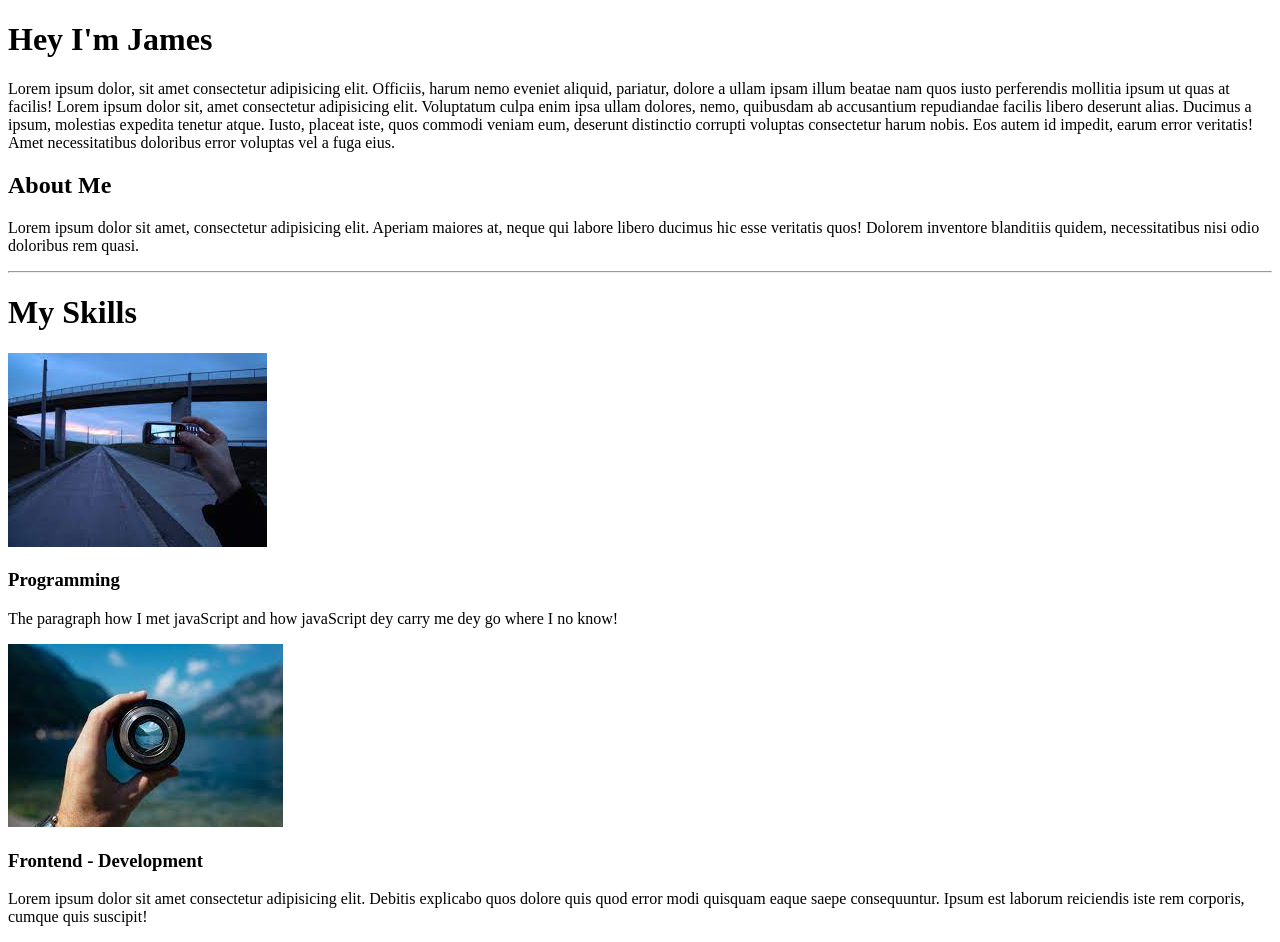
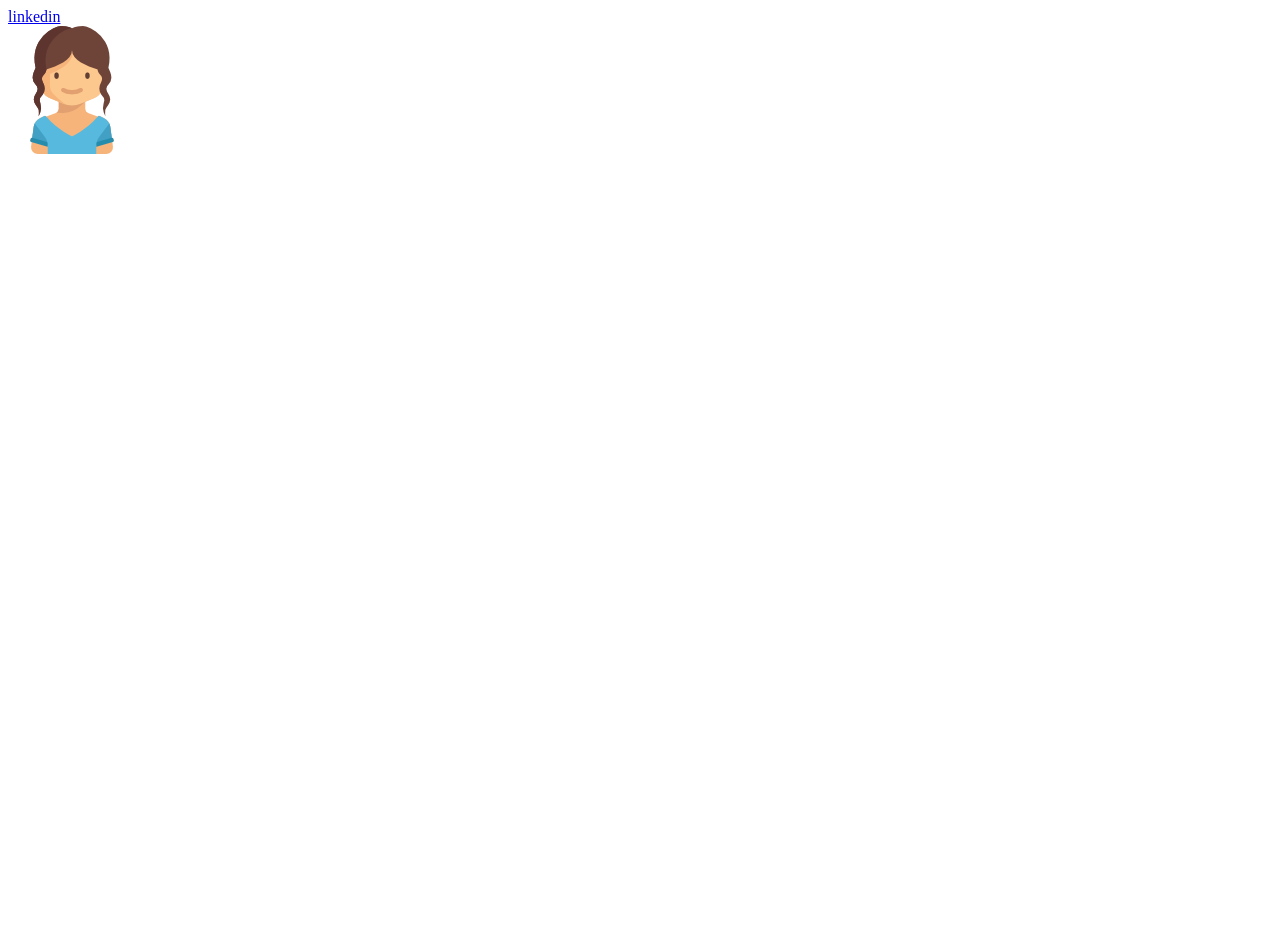
Before and after one commit to jamesiweobi/intro_to-html, a plain HTML site: page index.html in a window 1280 px wide. After the commit the page ends 800 px from the top, so only its background shows below. Drawn offline with Linux system fonts and the light colour scheme.

Commit message:
Add files via upload

```diff
--- a/index.html
+++ b/index.html
@@ -1,75 +1,13 @@
 <!DOCTYPE html>
 <html lang="en">
-
 <head>
-  <meta charset="UTF-8">
-  <meta http-equiv="X-UA-Compatible" content="IE=edge">
-  <meta name="viewport" content="width=device-width, initial-scale=1.0">
-  <title>Simple - Site</title>
+    <meta charset="UTF-8">
+    <meta http-equiv="X-UA-Compatible" content="IE=edge">
+    <meta name="viewport" content="width=device-width, initial-scale=1.0">
+    <title>oyindamola site</title>
 </head>
-
 <body>
-
-  <!--This is the  first Div starting point-->
-  <div>
-    <h1>
-      Hey I'm James
-    </h1>
-    <p>
-      Lorem ipsum dolor, sit amet consectetur adipisicing elit. Officiis, harum nemo eveniet aliquid, pariatur, dolore a ullam ipsam illum beatae nam quos iusto perferendis mollitia ipsum ut quas at facilis!
-      Lorem ipsum dolor sit, amet consectetur adipisicing elit. Voluptatum culpa enim ipsa ullam dolores, nemo, quibusdam ab accusantium repudiandae facilis libero deserunt alias. Ducimus a ipsum, molestias expedita tenetur atque.
-      Iusto, placeat iste, quos commodi veniam eum, deserunt distinctio corrupti voluptas consectetur harum nobis. Eos autem id impedit, earum error veritatis! Amet necessitatibus doloribus error voluptas vel a fuga eius.
-    </p>
-  </div>
-  <!--This is the  first Div sending point-->
-
-    <!--This is the second Div starting point-->
-  <div>
-    <h2>
-      About Me
-    </h2>
-    <p>
-      Lorem ipsum dolor sit amet, consectetur adipisicing elit. Aperiam maiores at, neque qui labore libero ducimus hic esse veritatis quos! Dolorem inventore blanditiis quidem, necessitatibus nisi odio doloribus rem quasi.
-    </p>
-  </div>
-    <!--This is the second Div sending point-->
-    <hr>
-
-    <!-- <div >
-      <h2>My Skills</h2>
-      <div class="">
-        <img src="./download.jpeg" alt="hand and phone">
-        <h3>Programming</h3>
-
-        <p>Lorem ipsum dolor sit amet consectetur adipisicing elit. Excepturi molestiae quo laboriosam velit doloremque sit ratione nesciunt placeat accusantium! Iste alias nostrum perspiciatis dolorum aliquam ex omnis eligendi, quas sequi?
-        </p>
-
-      </div>
-
-
-
-
-    </div> -->
-
-    <div>
-      <h1>My Skills</h1>
-      <div>
-        <img src="./download.jpeg" alt="Hand and Phone">
-        <h3>Programming</h3>
-        <p>The paragraph how I met javaScript and how javaScript dey carry me dey go where I no know!</p>
-      </div>
-
-      <div>
-        <img src="./download copy.jpeg" alt="Hand and Phone">
-        <h3>Frontend - Development</h3>
-        <p>
-          Lorem ipsum dolor sit amet consectetur adipisicing elit. Debitis explicabo quos dolore quis quod error modi quisquam eaque saepe consequuntur. Ipsum est laborum reiciendis iste rem corporis, cumque quis suscipit!
-        </p>
-      </div>
-
-
-
-    </div>
+    <a href="https://www.linkedin.com/in/oyindamola-kolade-710481143">linkedin</a>
+   <br> <img src = programmer.png>
 </body>
-
 </html>
```
Also changed, not shown: programmer.png (added).
